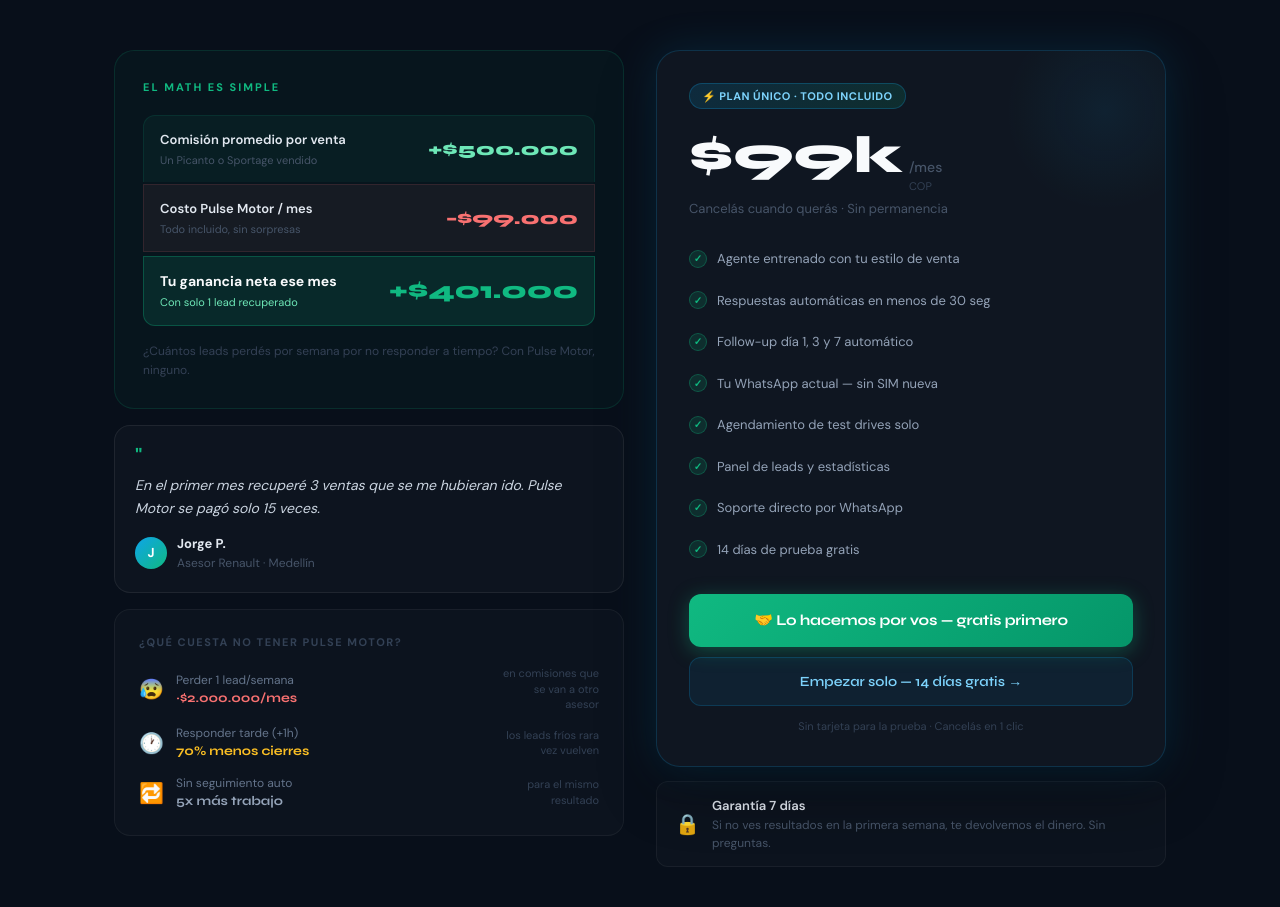
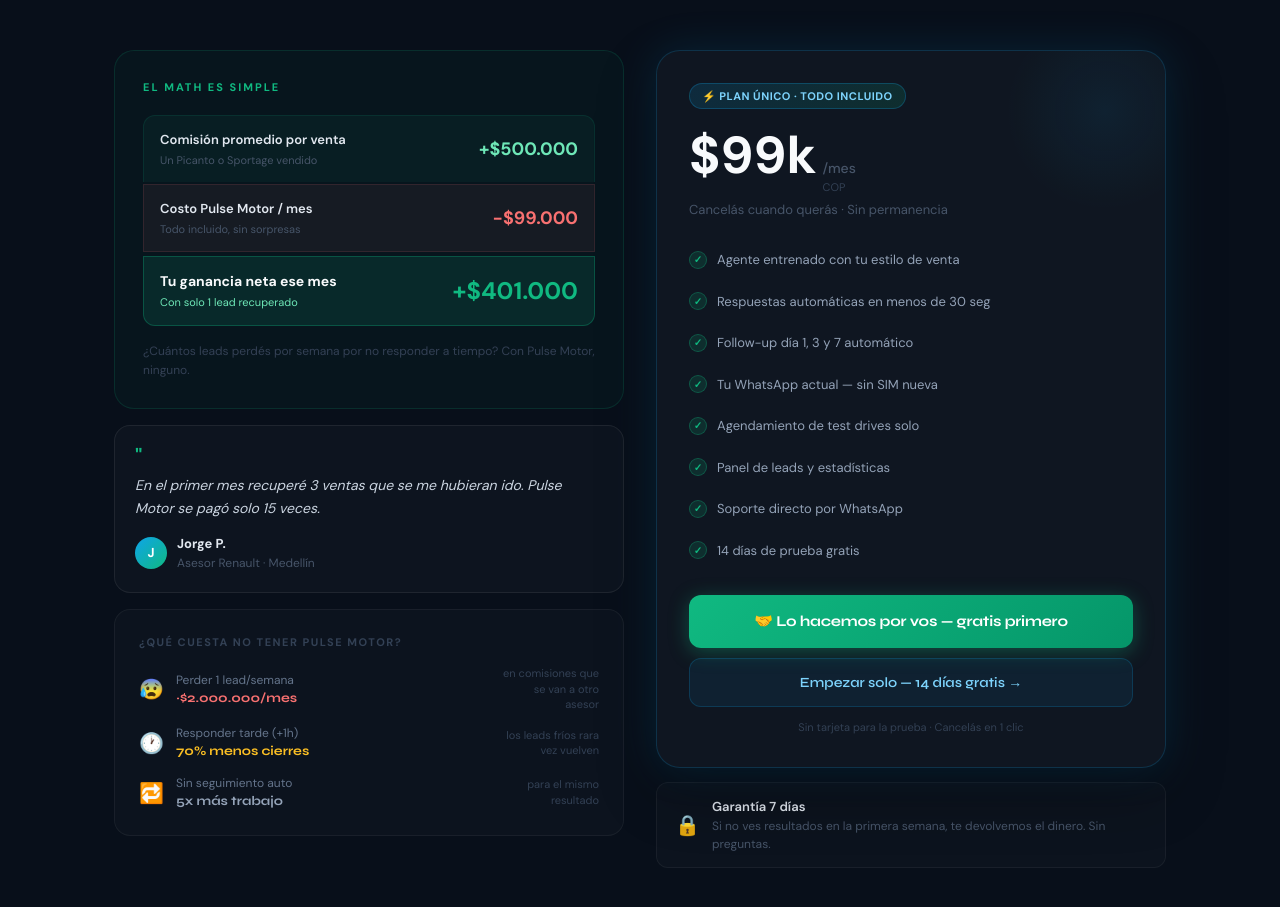
Before and after one commit to ventas10x26/ventas10x, a Next.js app: page /pulse in a window 1280 px wide. Shown: the part 7320-8227 px from the top of the page. Built offline with nearby package versions, Linux system fonts and the light colour scheme; no server answers.

Commit message:
bold-landing-fix

```diff
--- a/src/app/pulse/page.tsx
+++ b/src/app/pulse/page.tsx
@@ -713,21 +713,21 @@ export default function PulseMotorLanding() {
                       <div style={{ fontSize:'13px', fontWeight:600, color:'#e2e8f0' }}>Comisión promedio por venta</div>
                       <div style={{ fontSize:'11px', color:'#475569', marginTop:'2px' }}>Un Picanto o Sportage vendido</div>
                     </div>
-                    <div style={{ fontFamily:FONT, fontSize:'18px', fontWeight:800, color:'#6ee7b7', flexShrink:0, marginLeft:'16px' }}>+$500.000</div>
+                    <div style={{ fontFamily:FONT_BODY, fontSize:'18px', fontWeight:800, color:'#6ee7b7', flexShrink:0, marginLeft:'16px' }}>+$500.000</div>
                   </div>
                   <div className="roi-line" style={{ background:'rgba(248,113,113,0.06)', border:'1px solid rgba(248,113,113,0.12)', borderRadius:'0', marginBottom:'2px' }}>
                     <div>
                       <div style={{ fontSize:'13px', fontWeight:600, color:'#e2e8f0' }}>Costo Pulse Motor / mes</div>
                       <div style={{ fontSize:'11px', color:'#475569', marginTop:'2px' }}>Todo incluido, sin sorpresas</div>
                     </div>
-                    <div style={{ fontFamily:FONT, fontSize:'18px', fontWeight:800, color:'#f87171', flexShrink:0, marginLeft:'16px' }}>−$99.000</div>
+                    <div style={{ fontFamily:FONT_BODY, fontSize:'18px', fontWeight:800, color:'#f87171', flexShrink:0, marginLeft:'16px' }}>−$99.000</div>
                   </div>
                   <div className="roi-line" style={{ background:'rgba(16,185,129,0.12)', border:'1px solid rgba(16,185,129,0.3)', borderRadius:'0 0 12px 12px' }}>
                     <div>
                       <div style={{ fontSize:'14px', fontWeight:700, color:'#f8fafc' }}>Tu ganancia neta ese mes</div>
                       <div style={{ fontSize:'11px', color:'#6ee7b7', marginTop:'2px' }}>Con solo 1 lead recuperado</div>
                     </div>
-                    <div style={{ fontFamily:FONT, fontSize:'24px', fontWeight:800, color:'#10b981', flexShrink:0, marginLeft:'16px' }}>+$401.000</div>
+                    <div style={{ fontFamily:FONT_BODY, fontSize:'24px', fontWeight:800, color:'#10b981', flexShrink:0, marginLeft:'16px' }}>+$401.000</div>
                   </div>
                 </div>
                 <p style={{ fontSize:'12px', color:'#334155', marginTop:'16px', lineHeight:1.6 }}>
@@ -782,7 +782,7 @@ export default function PulseMotorLanding() {
                 </div>
 
                 <div style={{ display:'flex', alignItems:'baseline', gap:'6px', marginBottom:'4px' }}>
-                  <span style={{ fontFamily:FONT, fontSize:'52px', fontWeight:800, color:'#f8fafc', lineHeight:1 }}>$99k</span>
+                  <span style={{ fontFamily:FONT_BODY, fontSize:'52px', fontWeight:800, color:'#f8fafc', lineHeight:1 }}>$99k</span>
                   <div>
                     <div style={{ fontSize:'14px', color:'#475569', fontWeight:500 }}>/mes</div>
                     <div style={{ fontSize:'11px', color:'#334155' }}>COP</div>
```
